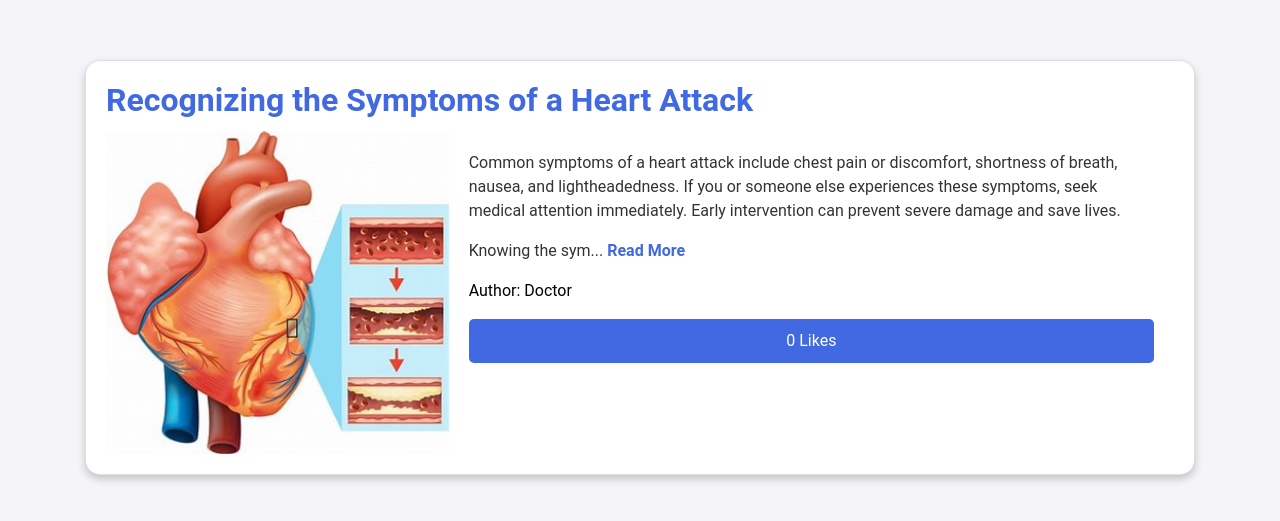
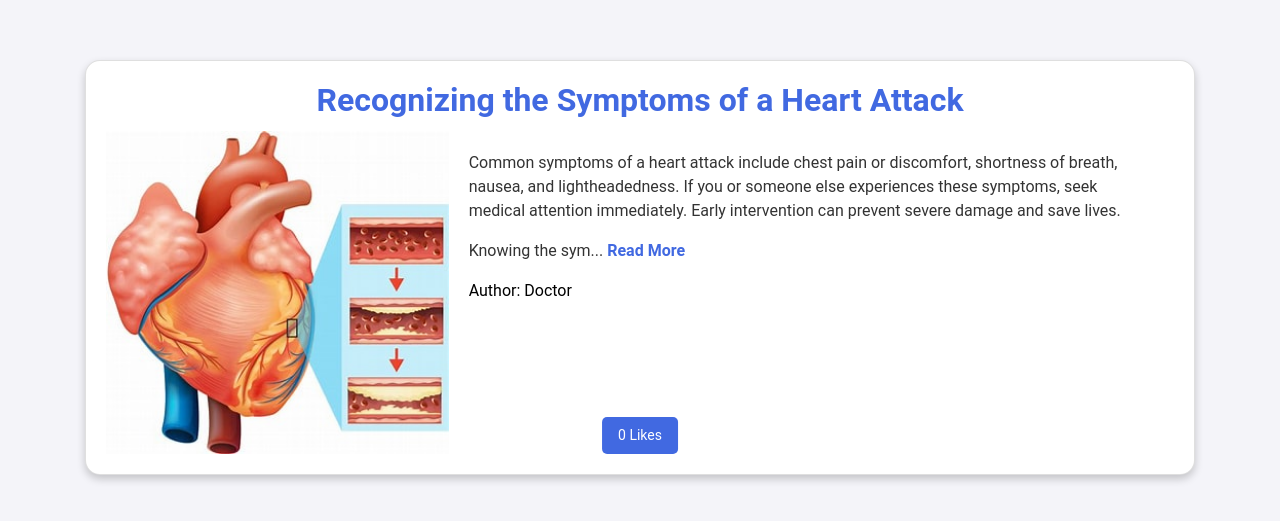
Before and after one commit to Eswar133/hospitals, a Django app: page /blogs/7/ in a window 1280 px wide. Shown: the part 56-577 px from the top of the page. Run offline with Django 5.2, Linux system fonts and the light colour scheme; data comes from the database, SQL or seed files in the repository; some libraries are stand-ins or nearby versions.

Commit message:
like button adjusted in the center

```diff
--- a/users/templates/blog_detail.html
+++ b/users/templates/blog_detail.html
@@ -44,11 +44,13 @@
             box-shadow: 0 4px 8px rgba(0, 0, 0, 0.2); /* Subtle shadow */
             width: 100%;
             margin-bottom: 20px;
+            position: relative;
         }
         .card-title {
             color: #4169E1; /* Royal Blue for title */
             font-size: 2rem;
             font-weight: 600;
+            text-align: center; /* Center title */
         }
         .card-text {
             color: #333333; /* Dark grey for text */
@@ -57,12 +59,18 @@
             background-color: #4169E1; /* Royal Blue */
             color: white;
             border: none;
-            padding: 10px 20px;
+            padding: 8px 16px; /* Smaller size */
             border-radius: 5px;
             cursor: pointer;
-            font-size: 16px;
-            width: 100%; /* Full width */
+            font-size: 14px; /* Smaller font size */
+            width: auto; /* Auto width to fit content */
+            display: block; /* Block element */
+            margin: 0 auto; /* Center align */
             text-align: center;
+            position: absolute;
+            bottom: 20px; /* Position at the bottom */
+            left: 50%;
+            transform: translateX(-50%);
         }
         .like-button:hover {
             background-color: #3541b0; /* Darker royal blue on hover */
@@ -70,6 +78,7 @@
         .blog-layout {
             display: flex;
             flex-wrap: wrap;
+            align-items: flex-start; /* Align items at the start */
         }
         .blog-image {
             flex: 1;
```
